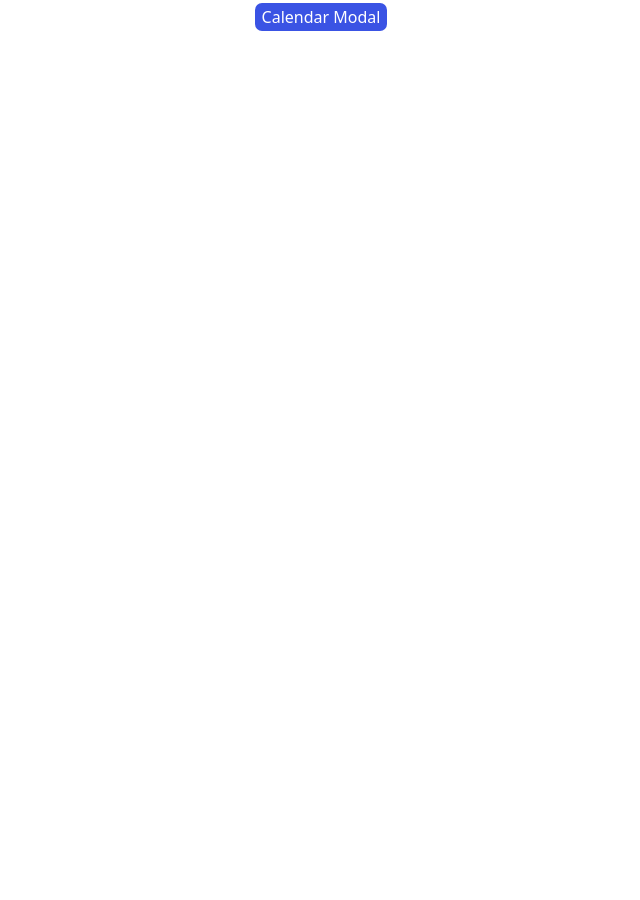
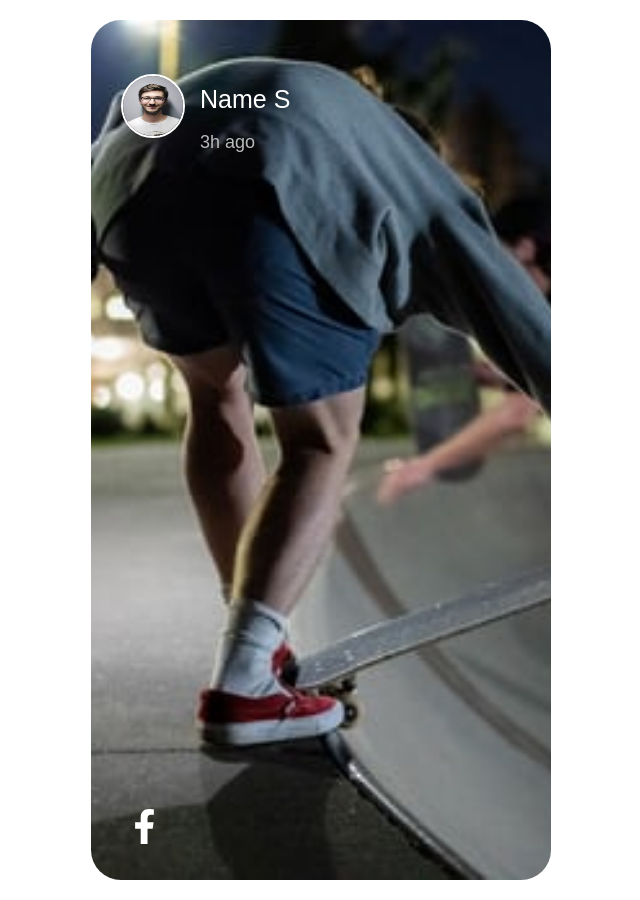
Before and after one commit to Zaibi727/Collection-of-Designs, a React (Create React App) app: page / in a window 1280 px wide. Shown: the whole page, without its empty margins (319-959 px from the left). Before the commit the page ends 800 px from the top, so only its background shows below. Built offline with nearby package versions, Linux system fonts and the light colour scheme.

Commit message:
home creen design onne

```diff
--- /dev/null
+++ b/src/components/HomeScreenOne/AbBotttom.jsx
@@ -0,0 +1,14 @@
+import React from 'react';
+import styles from './HomeScreenOne.module.css';
+
+const AbBotttom = ({Icon}) => {
+    return (
+        <div>
+            <button className={styles.iconbtn}>
+                {Icon ? <Icon /> : {Icon}}
+            </button>
+        </div>
+    )
+}
+
+export default AbBotttom
--- /dev/null
+++ b/src/components/HomeScreenOne/AbTop.jsx
@@ -0,0 +1,16 @@
+import React from 'react';
+import styles from './HomeScreenOne.module.css';
+
+const AbTop = ({name,src,time}) => {
+    return (
+        <div className={styles.bottom}>
+            <img src={src} />
+            <div className={styles.sub}>
+                <p className={styles.p1}>{name}</p>
+                <p className={styles.p2}>{time}</p>
+            </div>
+        </div>
+    )
+}
+
+export default AbTop;
--- /dev/null
+++ b/src/components/HomeScreenOne/HomeScreenOne.module.css
@@ -0,0 +1,52 @@
+.HomeScreenOneContainer{
+    width: 400px;
+    background-color: orangered;
+    margin: 20px auto;
+    height: 100vh;
+    border-radius: 30px;
+    flex-direction: column;
+    display: flex;
+    justify-content: space-between;
+    text-align: left;
+    padding: 30px;
+
+}
+.bottom{
+    display: flex;
+    align-items: center;
+    font-family: sans-serif;
+}
+.bottom img{
+    width: 60px;
+    height: 60px;
+    border-radius: 50%;
+    margin-right: 15px;
+    border: 2px solid white;
+}
+.sub{
+    text-align: left;
+    top: 10px;
+    position: relative;
+}
+.p1{
+    font-size: 25px;
+    font-weight: 500;
+    opacity: 1;
+    color: #ffffff;
+    margin-bottom: 5px;
+}
+.p2{
+    font-size: 18px;
+    font-weight: lighter !important;
+    opacity: 1;
+    color: #bbbbbb;
+}
+
+.iconbtn{
+    border:  none;
+     background-color: transparent;
+     color:  white;
+     font-size: 35px;
+     line-height: 35px;
+     font-weight: lighter;
+}
--- /dev/null
+++ b/src/components/HomeScreenOne/HomeScreenOneContainer.jsx
@@ -0,0 +1,38 @@
+import React from 'react';
+import AbBotttom from './AbBotttom';
+import AbTop from './AbTop';
+import styles from './HomeScreenOne.module.css';
+import { FaFacebookF } from "react-icons/fa";
+import zIndex from '@material-ui/core/styles/zIndex';
+
+function HomeScreenOneContainer() {
+
+
+
+    return (
+        <div className={styles.HomeScreenOneContainer}
+          style={{
+        backgroundImage: "url(./images/eight3.jpg)",
+        backgroundPosition: 'center',
+        backgroundSize: 'cover',
+        backgroundRepeat: 'no-repeat',
+        opacity: 1,
+      }}
+        >
+            <div>
+                <AbTop
+                    src="./images/profile.jpg"
+                    name="Name S"
+                    time="3h ago"
+                />
+            </div>
+            <div>
+                <AbBotttom
+                    Icon={FaFacebookF}
+                />
+            </div>
+        </div>
+    )
+}
+
+export default HomeScreenOneContainer
--- a/src/components/parent.js
+++ b/src/components/parent.js
@@ -78,7 +78,9 @@ import './dropDown.css';
 //import ModalBootstrap from './ModalBootstrap/ModalBootstrap';
 //import ProfileContainer from './ProflieCards/ProfileContainer';
 //import  RatingModalContainer from './RatingModal/RatingModalContainer';
-import CalendarModalContainer from './CalendarModal/CalendarModalContainer';
+//import CalendarModalContainer from './CalendarModal/CalendarModalContainer';
+import HomeScreenOneContaine from './HomeScreenOne/HomeScreenOneContainer';
+
 
 class Parent extends Component {
 
@@ -87,7 +89,7 @@ class Parent extends Component {
 
         return (
             <div>
-                  <CalendarModalContainer/>
+                  <HomeScreenOneContaine />
            </div>
          );
     }
```
